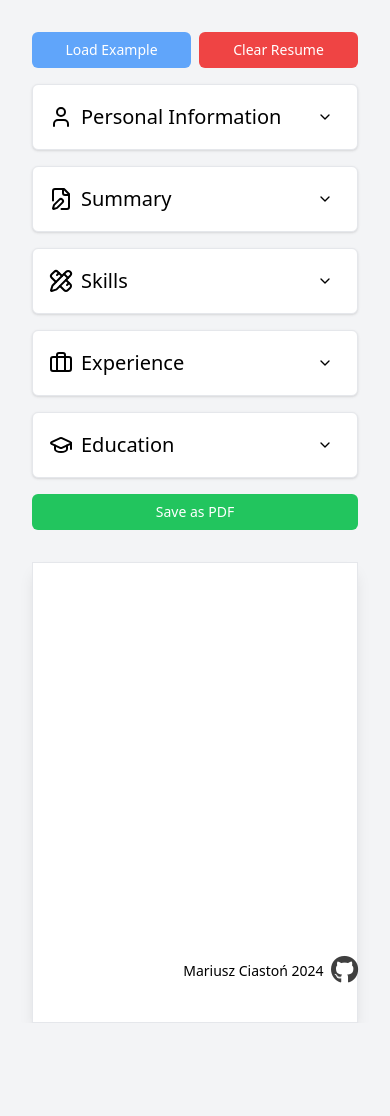
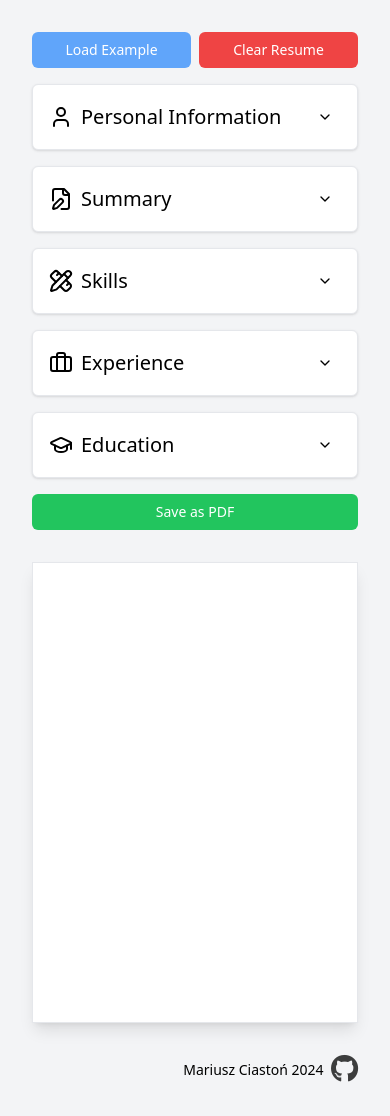
Before and after one commit to mariuszciaston/CV-Generator, a React (Vite) app: page / in a window 390 px wide. Before the commit the page ends 1023 px from the top, so only its background shows below. Built offline with nearby package versions, Linux system fonts and the light colour scheme.

Commit message:
fix responsive UI

```diff
--- a/src/App.tsx
+++ b/src/App.tsx
@@ -10,7 +10,7 @@ import {
 function App() {
   return (
     <>
-      <main className="flex w-screen max-w-[1216px] flex-col flex-wrap content-center gap-8 p-8 lg:flex-row">
+      <main className="flex max-w-[1180px] flex-wrap items-center gap-8 p-8 lg:w-[calc(100vw-2rem)] lg:flex-row lg:items-start">
         <section
           id="input-section"
           className="flex w-full min-w-[256px] max-w-[768px] flex-col gap-4 lg:w-[320px]"
@@ -108,7 +108,10 @@ function App() {
           </button>
         </section>
 
-        <section id="preview-section" className="min-w-[256px] flex-1">
+        <section
+          id="preview-section"
+          className="min-w-[256px] max-w-[768px] flex-1 lg:max-w-none"
+        >
           <div
             id="page"
             className="aspect-[210/297] border bg-white shadow-lg"
```
Also changed, not shown: index.html (+3 -9 lines).
